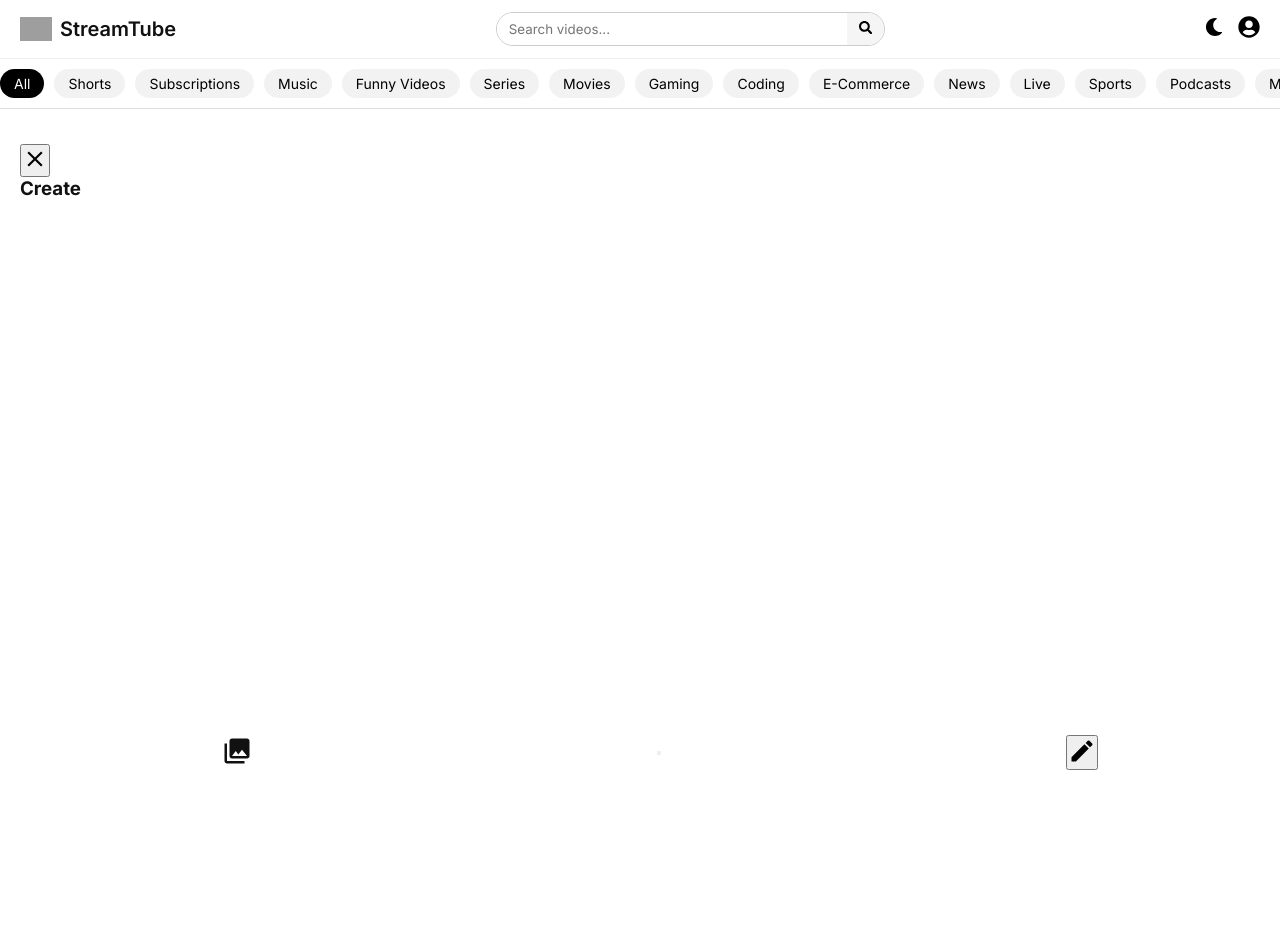
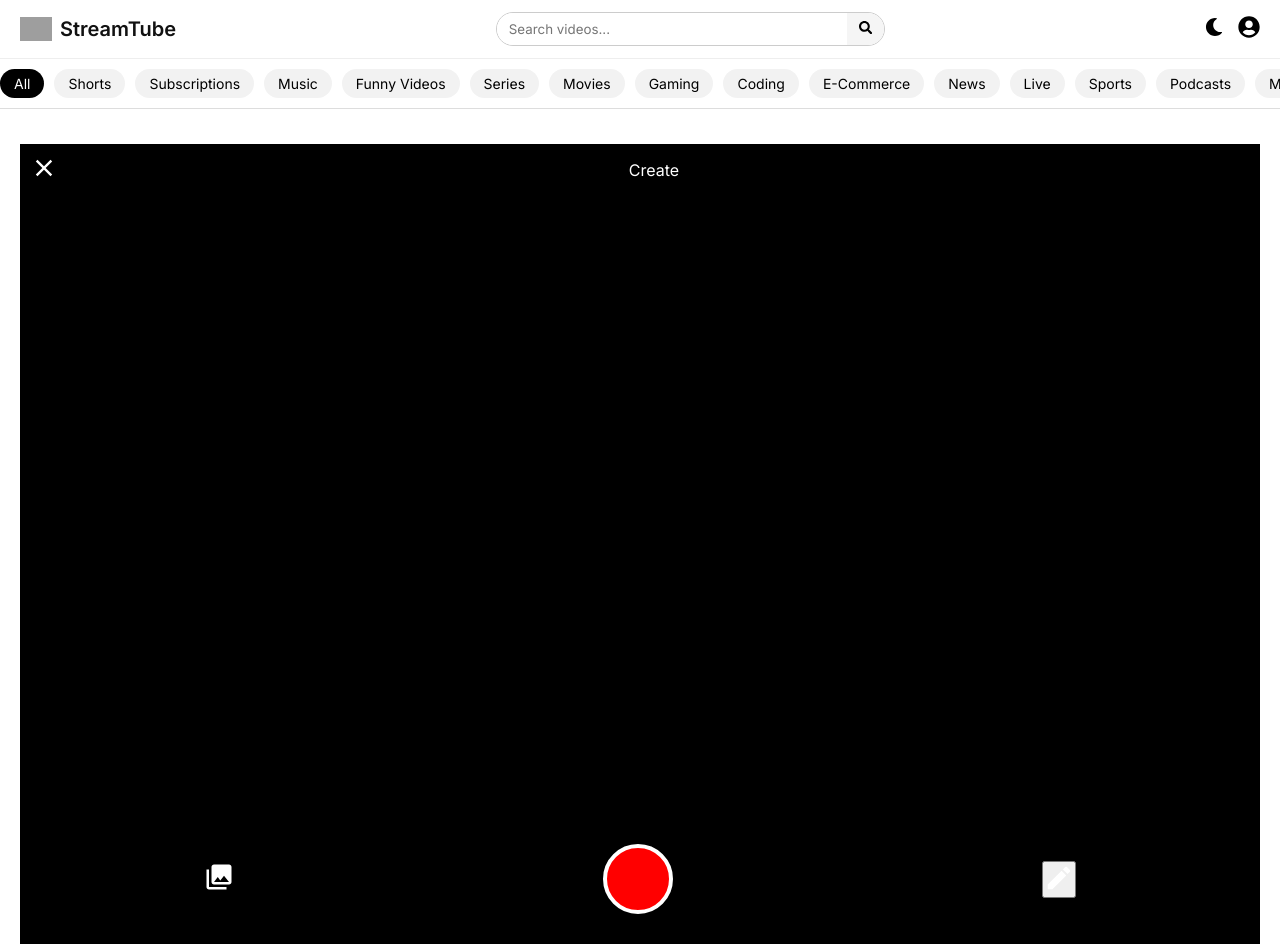
Before and after one commit to Vishal3201/streamtube-, a React (Vite) app in the folder frontend/: page /Create in a window 1280 px wide. Shown: the top 952 px of the page. Before the commit the page ends 844 px from the top, so only its background shows below. Built offline with nearby package versions, Linux system fonts and the light colour scheme; no server answers; grey boxes are pictures that could not be loaded.

Commit message:
Update Create.jsx

```diff
--- a/frontend/src/pages/Create/Create.jsx
+++ b/frontend/src/pages/Create/Create.jsx
@@ -1,167 +1,122 @@
 import { useEffect, useRef, useState } from "react";
 import { useNavigate } from "react-router-dom";
-
 import { MdClose, MdCollections, MdEdit } from "react-icons/md";
-
 import "./create.css";
 
-function Create(){
-
+function Create() {
   const videoRef = useRef(null);
   const mediaRecorderRef = useRef(null);
-
   const navigate = useNavigate();
 
-const [recording,setRecording] = useState(false);
-const [preview,setPreview] = useState(null);
+  const [recording, setRecording] = useState(false);
 
+  useEffect(() => {
+    let stream;
 
-/* OPEN CAMERA */
-
-useEffect(()=>{
-
-async function startCamera(){
-
-try{
-
-const stream = await navigator.mediaDevices.getUserMedia({
-video:true,
-audio:true
+    const startCamera = async () => {
+      try {
+        stream = await navigator.mediaDevices.getUserMedia({
+          video: true,
+          audio: true,
         });
 
-if(videoRef.current){
+        if (videoRef.current) {
           videoRef.current.srcObject = stream;
         }
 
         mediaRecorderRef.current = new MediaRecorder(stream);
-
-}catch(err){
+      } catch (err) {
+        alert("Camera not working: " + err.message);
         console.error(err);
       }
-
-}
+    };
 
     startCamera();
 
-},[]);
+    return () => {
+      if (stream) {
+        stream.getTracks().forEach((track) => track.stop());
+      }
+    };
+  }, []);
 
-
-/* RECORD VIDEO */
-
-const startRecording = ()=>{
-
+  const startRecording = () => {
     const chunks = [];
 
-mediaRecorderRef.current.ondataavailable = e=>{
+    mediaRecorderRef.current.ondataavailable = (e) => {
       chunks.push(e.data);
     };
 
-mediaRecorderRef.current.onstop = ()=>{
-
-const blob = new Blob(chunks,{type:"video/mp4"});
-setPreview(URL.createObjectURL(blob));
-
+    mediaRecorderRef.current.onstop = () => {
+      const blob = new Blob(chunks, { type: "video/mp4" });
+      navigate("/upload", { state: { file: blob } });
     };
 
     mediaRecorderRef.current.start();
     setRecording(true);
-
   };
 
-
-/* STOP RECORD */
-
-const stopRecording = ()=>{
+  const stopRecording = () => {
     mediaRecorderRef.current.stop();
     setRecording(false);
   };
 
-
-/* FILE MANAGER */
-
-const handleFileUpload = (e)=>{
+  const handleFileUpload = (e) => {
     const file = e.target.files[0];
-setPreview(URL.createObjectURL(file));
+    if (!file) return;
+    navigate("/upload", { state: { file } });
   };
 
-
-return(
-
-<div className="create-page">
+  return (
+    <div className="create">
 
       {/* TOP BAR */}
-
-<div className="create-topbar">
-
-<button onClick={()=>navigate("/")}>
-<MdClose size={26}/>
+      <div className="top-bar">
+        <button onClick={() => navigate("/")}>
+          <MdClose size={28} />
         </button>
-
-<h3>Create</h3>
-
-<div></div>
-
+        <span>Create</span>
+        <div />
       </div>
 
-
-{/* CAMERA / VIDEO PREVIEW */}
-
-{preview ? (
-
-<video src={preview} controls className="camera"/>
-
-) : (
-
+      {/* CAMERA */}
       <video
         ref={videoRef}
         autoPlay
         playsInline
+        muted
         className="camera"
       />
 
-)}
-
-
-{/* BOTTOM CONTROLS */}
-
+      {/* CONTROLS */}
       <div className="controls">
 
-{/* GALLERY */}
-
-<label className="icon-btn">
-
-<MdCollections size={30}/>
-
+        {/* MEDIA */}
+        <label className="side-btn">
+          <MdCollections size={30} />
           <input
             type="file"
             accept="video/*"
             hidden
             onChange={handleFileUpload}
           />
-
         </label>
 
-
         {/* RECORD */}
-
         <button
-className={`record-btn ${recording ? "recording":""}`}
+          className={`record ${recording ? "active" : ""}`}
           onClick={recording ? stopRecording : startRecording}
         />
 
-
         {/* EDIT */}
-
-<button className="icon-btn">
-<MdEdit size={28}/>
+        <button className="side-btn">
+          <MdEdit size={30} />
         </button>
 
       </div>
 
     </div>
-
   );
-
 }
 
 export default Create;
```
Lines whose indentation alone changed are shown as unchanged.
